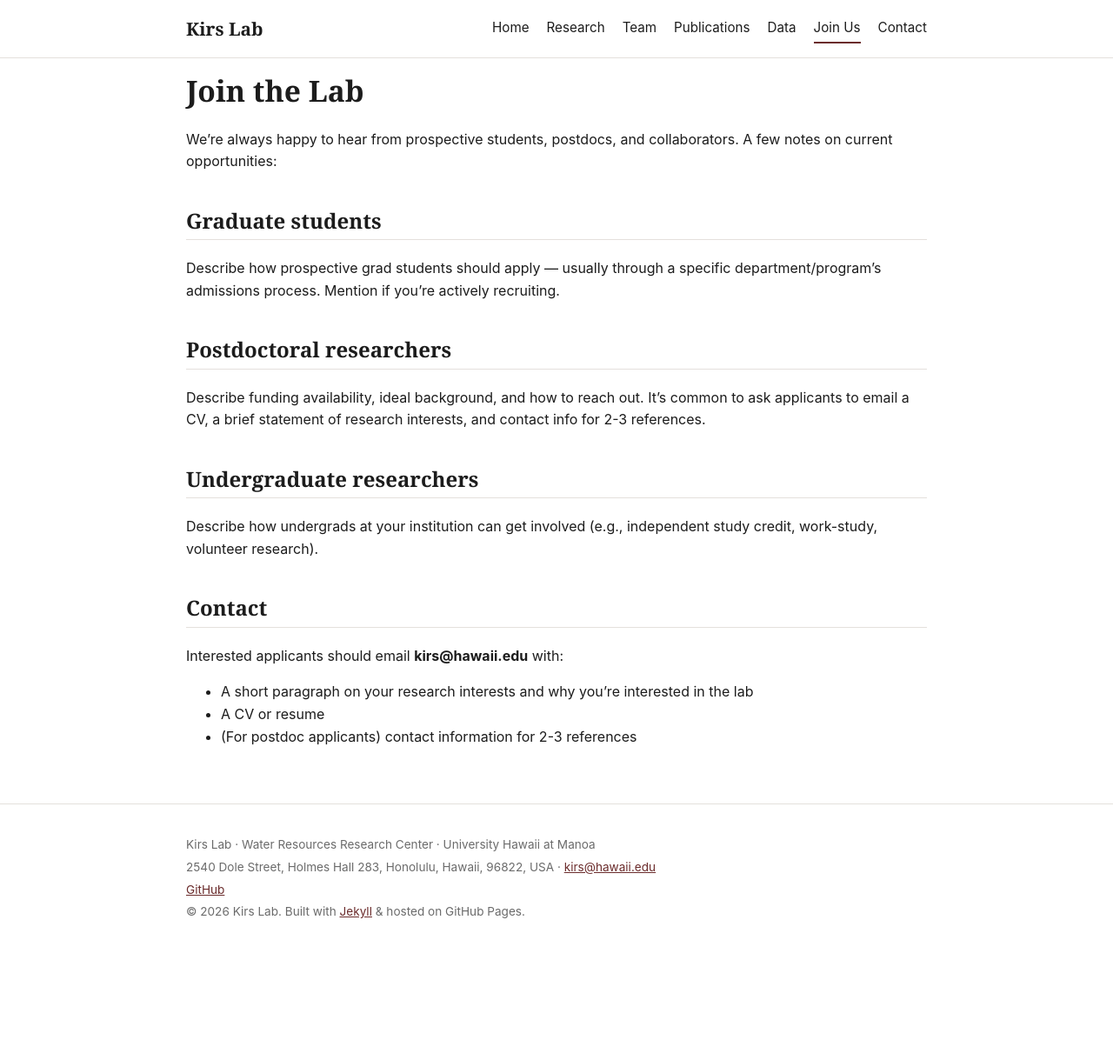
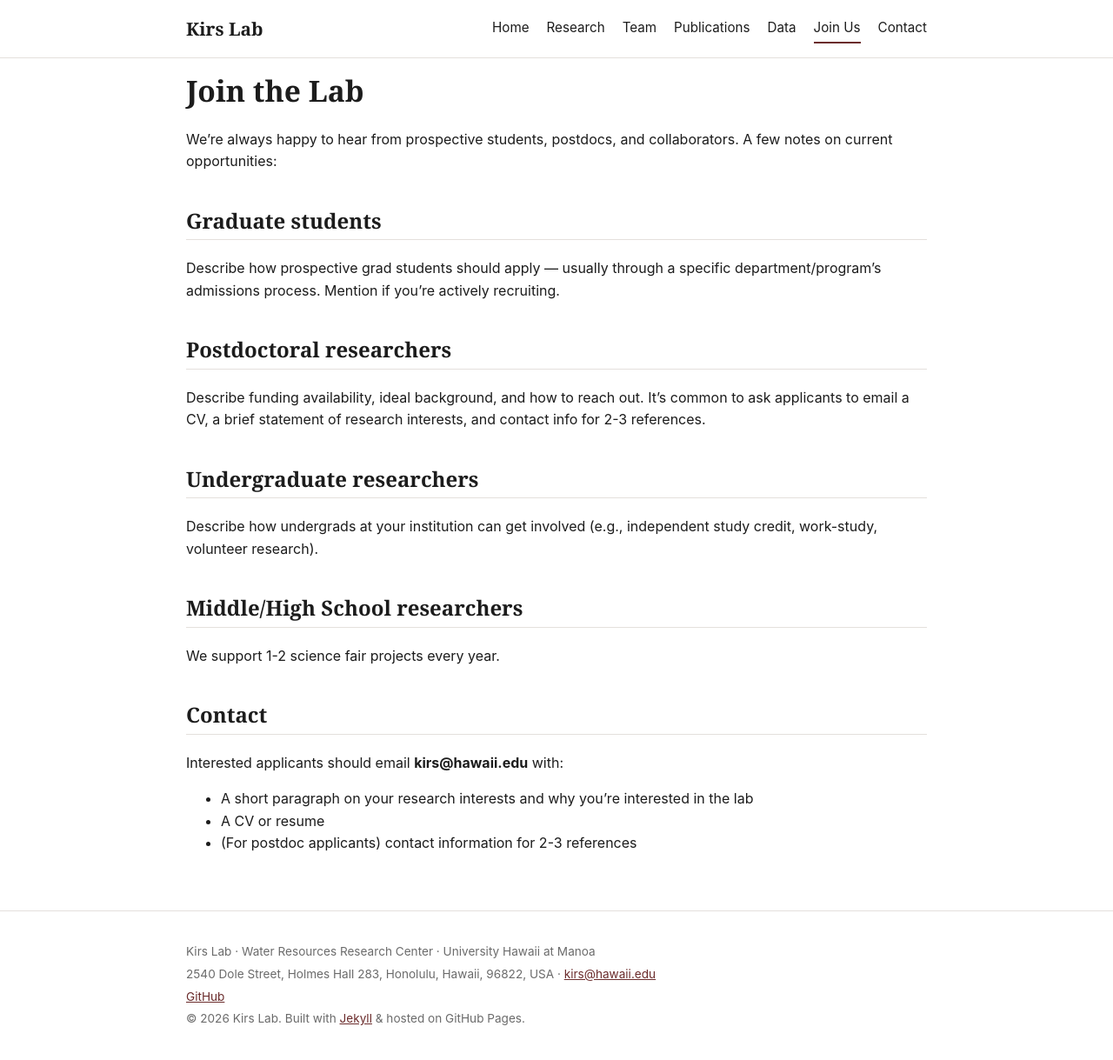
Before and after one commit to MarekKirs/marekkirs.github.io, a Jekyll site: the page built from join.md, in a window 1280 px wide. Shown: the whole page at 87% size. Built offline with Jekyll 4.4.1, drawn with Linux system fonts in a browser that asks for light colours; before the commit the page ends 1096 px from its top, so only the background shows below that.

Commit message:
Update join.md

```diff
--- a/join.md
+++ b/join.md
@@ -26,6 +26,10 @@ research interests, and contact info for 2-3 references.
 Describe how undergrads at your institution can get involved (e.g.,
 independent study credit, work-study, volunteer research).
 
+## Middle/High School researchers
+
+We support 1-2 science fair projects every year.
+
 ## Contact
 
 Interested applicants should email **{{ site.email }}** with:
```
